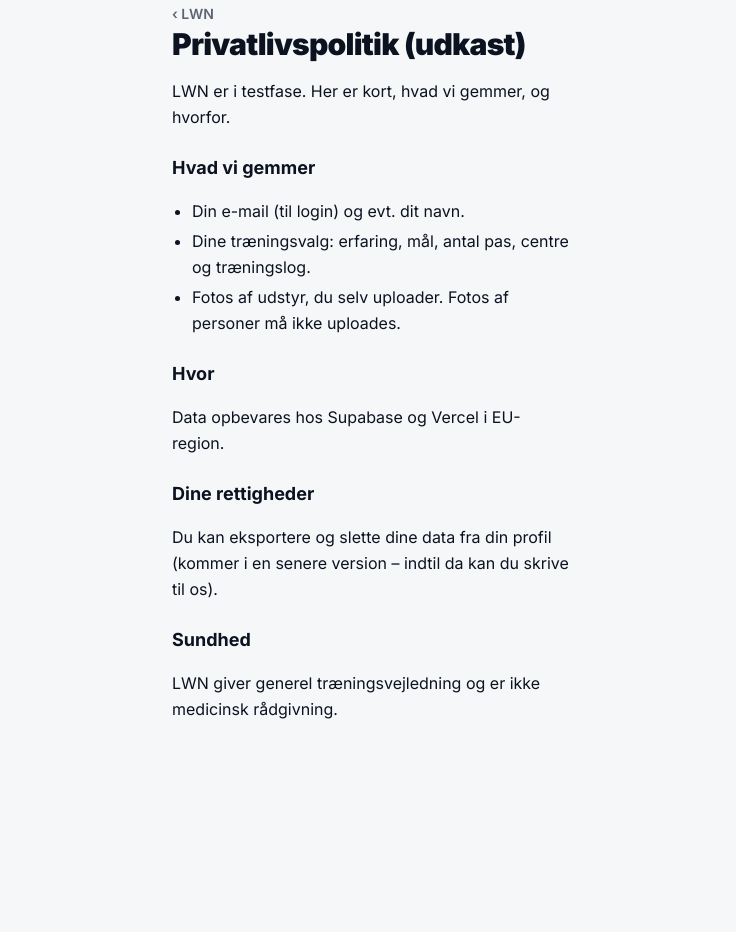
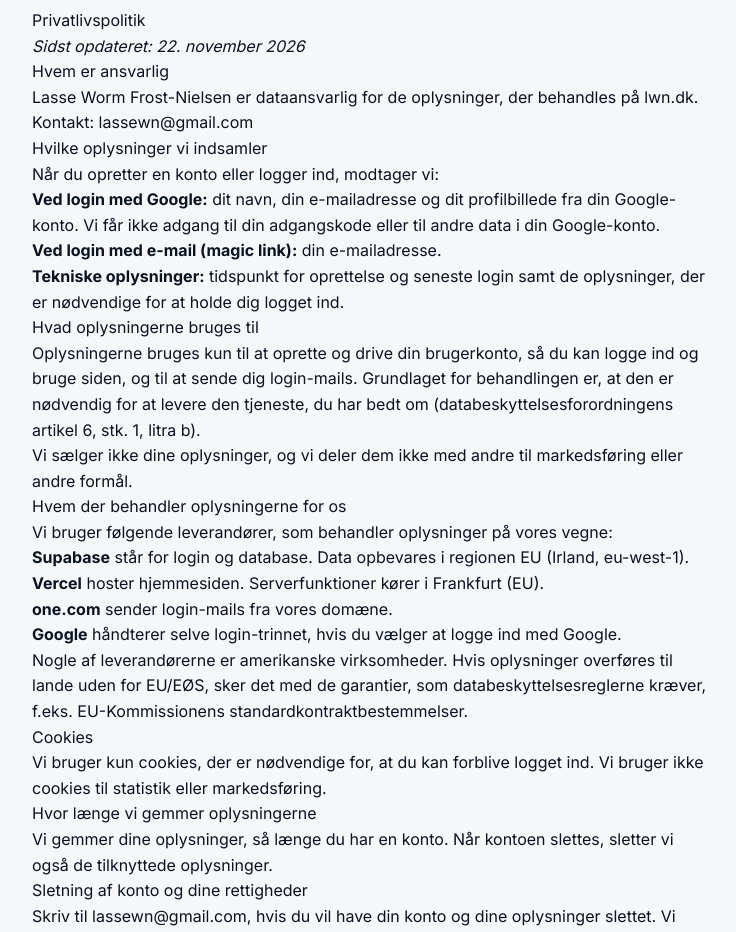
Before and after one commit to lasseworm/Lwn-app, a Next.js app: page /privatliv in a window 1280 px wide. Shown: the part 40-972 px from the top of the page, without its empty margins (268-1004 px from the left). Before the commit the page ends 802 px from the top, so only its background shows below. Built offline with nearby package versions, Linux system fonts and the light colour scheme.

Commit message:
Revise PrivacyPage with detailed privacy policy
Updated the PrivacyPage component to include detailed privacy policy information, including data collection practices and user rights.

```diff
--- a/src/app/privatliv/page.tsx
+++ b/src/app/privatliv/page.tsx
@@ -1,28 +1,133 @@
 import type { Metadata } from "next";
-import Link from "next/link";
-import { t } from "@/i18n";
 
-export const metadata: Metadata = { title: t.privacy.title };
+const KONTAKT_EMAIL = "lassewn@gmail.com";
+const SUPABASE_REGION = "EU (Irland, eu-west-1)";
 
-// UDKAST – skal gennemgås før ekstern test (Trin 6). Ikke juridisk rådgivning.
-export default function PrivacyPage() {
+const SIDST_OPDATERET = "22. november 2026";
+
+export const metadata: Metadata = {
+  title: "Privatlivspolitik | LWN",
+  description: "Sådan behandler lwn.dk dine personoplysninger.",
+};
+
+export default function PrivatlivPage() {
   return (
-    <main className="mx-auto w-full max-w-md space-y-4 px-6 py-10 text-base leading-relaxed">
-      <Link href="/" className="text-sm font-semibold text-muted">‹ {t.app.name}</Link>
-      <h1 className="text-3xl font-black tracking-tight">{t.privacy.title}</h1>
-      <p>LWN er i testfase. Her er kort, hvad vi gemmer, og hvorfor.</p>
-      <h2 className="pt-2 text-lg font-bold">Hvad vi gemmer</h2>
-      <ul className="list-disc space-y-1 pl-5">
-        <li>Din e-mail (til login) og evt. dit navn.</li>
-        <li>Dine træningsvalg: erfaring, mål, antal pas, centre og træningslog.</li>
-        <li>Fotos af udstyr, du selv uploader. Fotos af personer må ikke uploades.</li>
+    <main
+      style={{
+        maxWidth: 720,
+        margin: "0 auto",
+        padding: "48px 20px",
+        lineHeight: 1.6,
+      }}
+    >
+      <h1>Privatlivspolitik</h1>
+      <p>
+        <em>Sidst opdateret: {SIDST_OPDATERET}</em>
+      </p>
+
+      <h2>Hvem er ansvarlig</h2>
+      <p>
+        Lasse Worm Frost-Nielsen er dataansvarlig for de oplysninger, der
+        behandles på lwn.dk.
+        <br />
+        Kontakt: <a href={`mailto:${KONTAKT_EMAIL}`}>{KONTAKT_EMAIL}</a>
+      </p>
+
+      <h2>Hvilke oplysninger vi indsamler</h2>
+      <p>Når du opretter en konto eller logger ind, modtager vi:</p>
+      <ul>
+        <li>
+          <strong>Ved login med Google:</strong> dit navn, din e-mailadresse og
+          dit profilbillede fra din Google-konto. Vi får ikke adgang til din
+          adgangskode eller til andre data i din Google-konto.
+        </li>
+        <li>
+          <strong>Ved login med e-mail (magic link):</strong> din
+          e-mailadresse.
+        </li>
+        <li>
+          <strong>Tekniske oplysninger:</strong> tidspunkt for oprettelse og
+          seneste login samt de oplysninger, der er nødvendige for at holde dig
+          logget ind.
+        </li>
       </ul>
-      <h2 className="pt-2 text-lg font-bold">Hvor</h2>
-      <p>Data opbevares hos Supabase og Vercel i EU-region.</p>
-      <h2 className="pt-2 text-lg font-bold">Dine rettigheder</h2>
-      <p>Du kan eksportere og slette dine data fra din profil (kommer i en senere version – indtil da kan du skrive til os).</p>
-      <h2 className="pt-2 text-lg font-bold">Sundhed</h2>
-      <p>LWN giver generel træningsvejledning og er ikke medicinsk rådgivning.</p>
+
+      <h2>Hvad oplysningerne bruges til</h2>
+      <p>
+        Oplysningerne bruges kun til at oprette og drive din brugerkonto, så du
+        kan logge ind og bruge siden, og til at sende dig login-mails.
+        Grundlaget for behandlingen er, at den er nødvendig for at levere den
+        tjeneste, du har bedt om (databeskyttelsesforordningens artikel 6, stk.
+        1, litra b).
+      </p>
+      <p>
+        Vi sælger ikke dine oplysninger, og vi deler dem ikke med andre til
+        markedsføring eller andre formål.
+      </p>
+
+      <h2>Hvem der behandler oplysningerne for os</h2>
+      <p>
+        Vi bruger følgende leverandører, som behandler oplysninger på vores
+        vegne:
+      </p>
+      <ul>
+        <li>
+          <strong>Supabase</strong> står for login og database. Data opbevares
+          i regionen {SUPABASE_REGION}.
+        </li>
+        <li>
+          <strong>Vercel</strong> hoster hjemmesiden. Serverfunktioner kører i
+          Frankfurt (EU).
+        </li>
+        <li>
+          <strong>one.com</strong> sender login-mails fra vores domæne.
+        </li>
+        <li>
+          <strong>Google</strong> håndterer selve login-trinnet, hvis du vælger
+          at logge ind med Google.
+        </li>
+      </ul>
+      <p>
+        Nogle af leverandørerne er amerikanske virksomheder. Hvis oplysninger
+        overføres til lande uden for EU/EØS, sker det med de garantier, som
+        databeskyttelsesreglerne kræver, f.eks. EU-Kommissionens
+        standardkontraktbestemmelser.
+      </p>
+
+      <h2>Cookies</h2>
+      <p>
+        Vi bruger kun cookies, der er nødvendige for, at du kan forblive logget
+        ind. Vi bruger ikke cookies til statistik eller markedsføring.
+      </p>
+
+      <h2>Hvor længe vi gemmer oplysningerne</h2>
+      <p>
+        Vi gemmer dine oplysninger, så længe du har en konto. Når kontoen
+        slettes, sletter vi også de tilknyttede oplysninger.
+      </p>
+
+      <h2>Sletning af konto og dine rettigheder</h2>
+      <p>
+        Skriv til <a href={`mailto:${KONTAKT_EMAIL}`}>{KONTAKT_EMAIL}</a>, hvis
+        du vil have din konto og dine oplysninger slettet. Vi sletter dem
+        hurtigst muligt og senest inden for 30 dage.
+      </p>
+      <p>
+        Du har ret til indsigt i de oplysninger, vi har om dig, og ret til at
+        få dem rettet, slettet eller udleveret. Du kan også gøre indsigelse mod
+        behandlingen. Er du utilfreds med vores behandling af dine oplysninger,
+        kan du klage til{" "}
+        <a href="https://www.datatilsynet.dk" target="_blank" rel="noopener noreferrer">
+          Datatilsynet
+        </a>
+        .
+      </p>
+
+      <h2>Ændringer</h2>
+      <p>
+        Hvis vi ændrer denne privatlivspolitik, opdaterer vi datoen øverst på
+        siden.
+      </p>
     </main>
   );
 }
```
